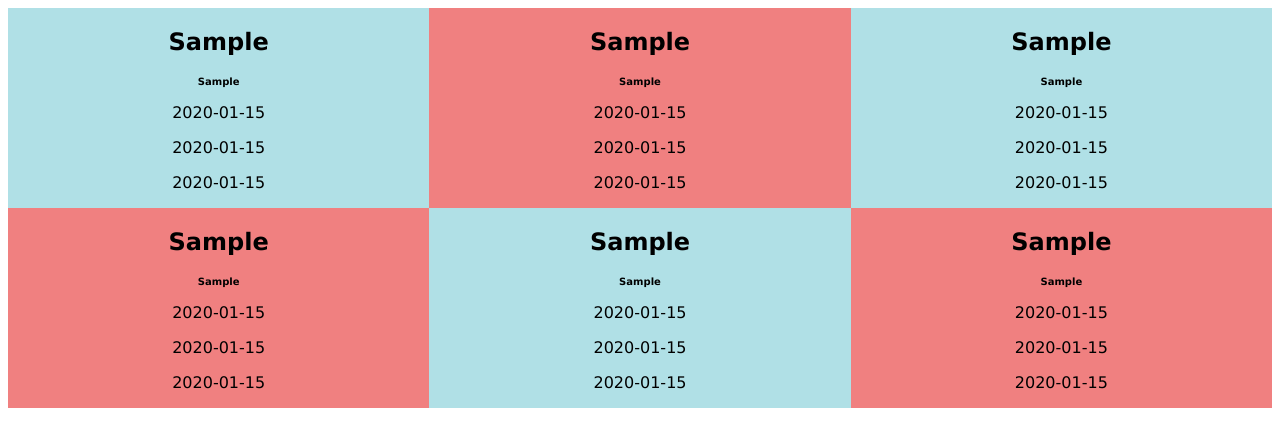
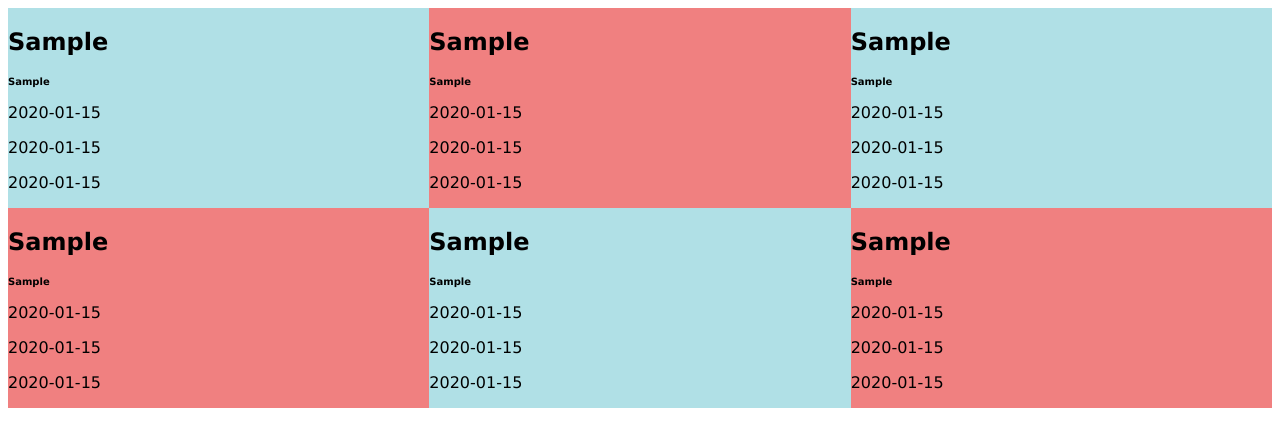
Before and after one commit to sslipetz/ttcTimes, a Flask app: template templates/index.html in a window 1280 px wide. Shown: the top 447 px of the page. Run offline with Flask 2, Linux system fonts and the light colour scheme; the template is opened without the code that fills it: most values are stand-ins (such as "Sample title", 1, 10 or a date in 2020); some libraries are stand-ins or nearby versions.

Commit message:
resizing for display

```diff
--- a/templates/index.html
+++ b/templates/index.html
@@ -8,7 +8,6 @@
     display: table;
     width: 100%;
     font-family: verdana;
-    text-align: center
 }
 .col {
     display: table-cell;
```
